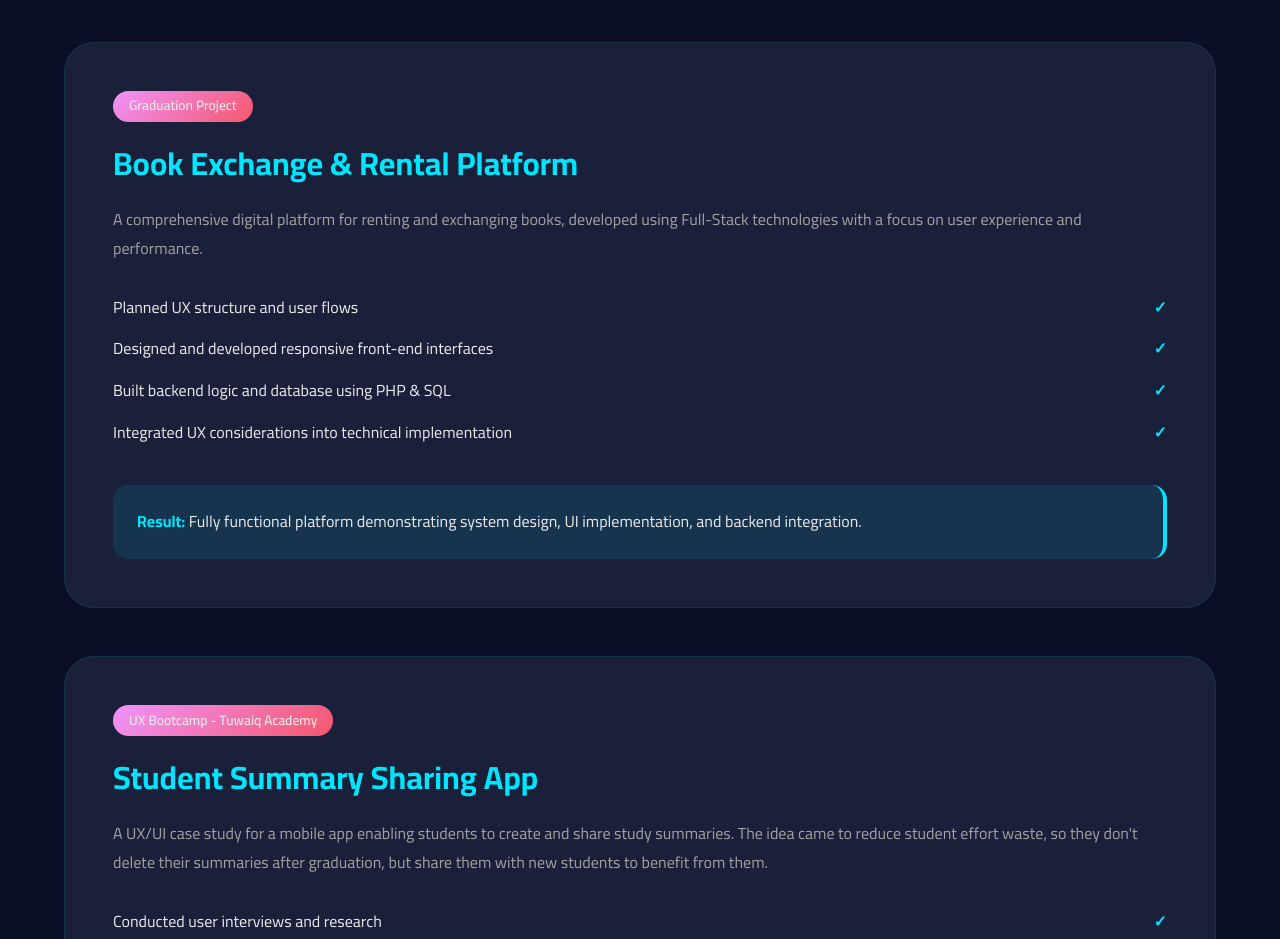
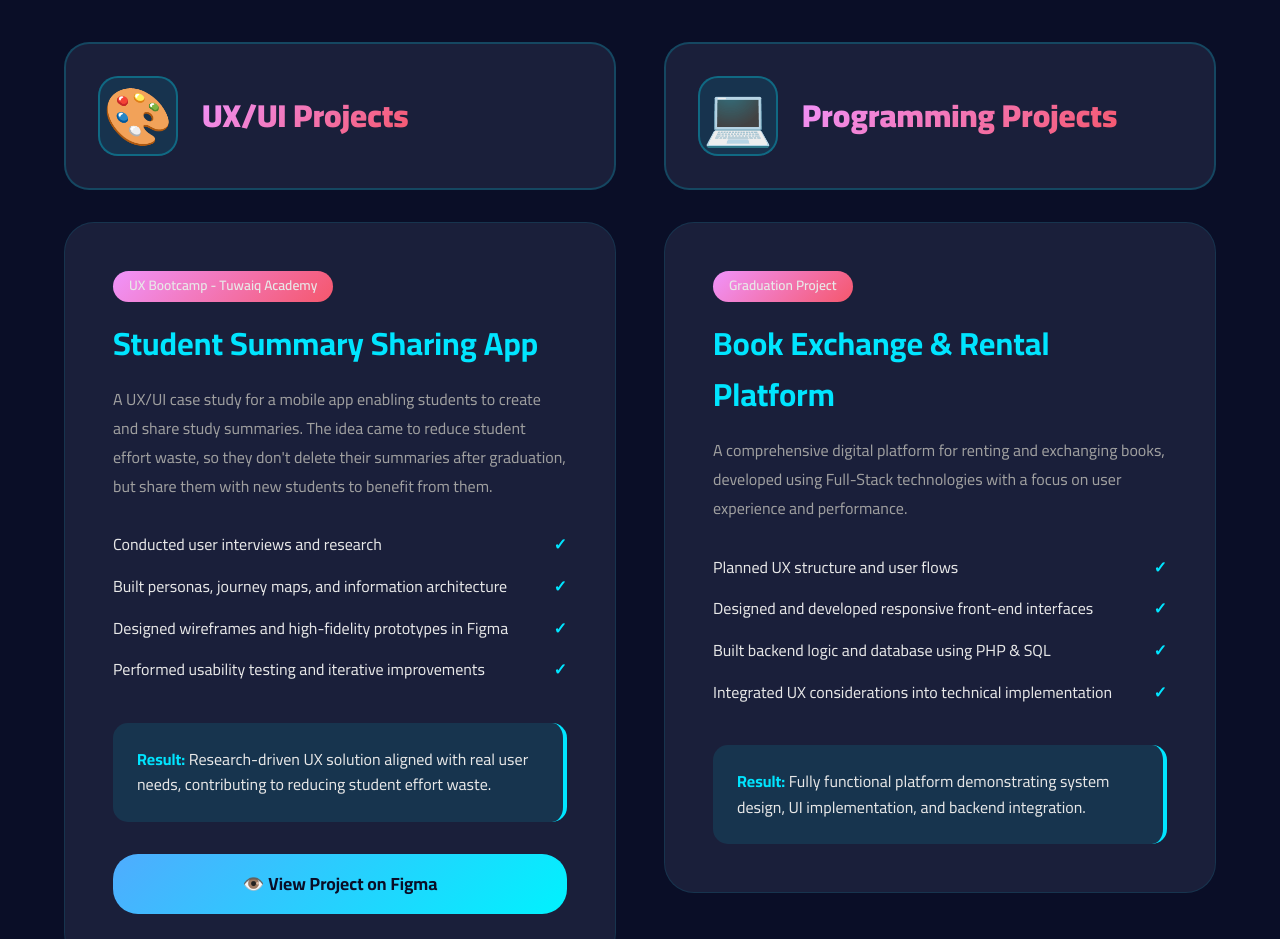
Before and after one commit to mwdcoder/Portfolio, a plain HTML site: page index.html in a window 1280 px wide. Shown: the part 3840-4779 px from the top of the page. Drawn offline with Linux system fonts and the light colour scheme.

Commit message:
Add files via upload

```diff
--- a/index.html
+++ b/index.html
@@ -275,56 +275,17 @@
         </p>
 
         <div class="projects-container">
-            <div class="project-card reveal">
-                <div class="project-content">
-                    <span class="project-type">
-                        <span class="ar" style="display: none;">مشروع التخرج</span>
-                        <span class="en">Graduation Project</span>
-                    </span>
-                    <h3>
-                        <span class="ar" style="display: none;">منصة تبادل وتأجير الكتب</span>
-                        <span class="en">Book Exchange & Rental Platform</span>
+            <!-- UX/UI Projects -->
+            <div class="project-category reveal">
+                <div class="category-header">
+                    <div class="category-icon">🎨</div>
+                    <h3 class="category-title">
+                        <span class="ar" style="display: none;">مشاريع تجربة المستخدم</span>
+                        <span class="en">UX/UI Projects</span>
                     </h3>
-                    <p>
-                        <span class="ar" style="display: none;">
-                            منصة رقمية متكاملة لتأجير وتبادل الكتب، تم تطويرها باستخدام تقنيات Full-Stack
-                            مع التركيز على تجربة المستخدم والأداء.
-                        </span>
-                        <span class="en">
-                            A comprehensive digital platform for renting and exchanging books, developed using Full-Stack
-                            technologies with a focus on user experience and performance.
-                        </span>
-                    </p>
-                    <ul class="project-highlights">
-                        <li>
-                            <span class="ar" style="display: none;">تخطيط هيكل تجربة المستخدم وتدفقات الاستخدام</span>
-                            <span class="en">Planned UX structure and user flows</span>
-                        </li>
-                        <li>
-                            <span class="ar" style="display: none;">تصميم وتطوير واجهات أمامية متجاوبة</span>
-                            <span class="en">Designed and developed responsive front-end interfaces</span>
-                        </li>
-                        <li>
-                            <span class="ar" style="display: none;">بناء منطق الخادم وقاعدة البيانات باستخدام PHP و SQL</span>
-                            <span class="en">Built backend logic and database using PHP & SQL</span>
-                        </li>
-                        <li>
-                            <span class="ar" style="display: none;">دمج اعتبارات تجربة المستخدم في التنفيذ التقني</span>
-                            <span class="en">Integrated UX considerations into technical implementation</span>
-                        </li>
-                    </ul>
-                    <div class="project-result">
-                        <strong>
-                            <span class="ar" style="display: none;">النتيجة:</span>
-                            <span class="en">Result:</span>
-                        </strong>
-                        <span class="ar" style="display: none;"> منصة متكاملة وظيفيًا تُظهر تصميم النظام، تنفيذ الواجهة، ودمج الخادم.</span>
-                        <span class="en"> Fully functional platform demonstrating system design, UI implementation, and backend integration.</span>
-                    </div>
-                </div>
                 </div>
 
-            <div class="project-card reveal clickable-card" onclick="window.open('https://www.figma.com/design/l861eOoECehmi4qoDhJ870/Summaries-App-%E2%80%93-UX-UI-Design--Student-Notes-Platform-?node-id=0-1&t=I4TTbRpOJ19jMGXK-1', '_blank')">
+                <div class="project-card clickable-card" onclick="window.open('https://www.figma.com/design/l861eOoECehmi4qoDhJ870/Summaries-App-%E2%80%93-UX-UI-Design--Student-Notes-Platform-?node-id=0-1&t=I4TTbRpOJ19jMGXK-1', '_blank')">
                     <div class="project-content">
                         <span class="project-type">
                             <span class="ar" style="display: none;">UX Bootcamp - أكاديمية طويق</span>
@@ -372,9 +333,70 @@
                             <span class="ar" style="display: none;"> حل UX مبني على البحث ومتوافق مع احتياجات المستخدمين الفعلية، يساهم في تقليل هدر الجهد الطلابي.</span>
                             <span class="en"> Research-driven UX solution aligned with real user needs, contributing to reducing student effort waste.</span>
                         </div>
-                    <div class="view-project-btn">
+                        <div class="view-project-btn" style="margin-top: 2rem; padding: 1rem 2rem; background: linear-gradient(135deg, #4facfe 0%, #00f2fe 100%); color: #0A0E27; border-radius: 25px; text-align: center; font-weight: 700; font-size: 1.1rem; transition: all 0.3s; display: block; width: 100%; box-sizing: border-box;">
                             <span class="ar" style="display: none;">👁️ عرض المشروع في Figma</span>
                             <span class="en">👁️ View Project on Figma</span>
+                        </div>
+                    </div>
+                </div>
+            </div>
+
+            <!-- Programming Projects -->
+            <div class="project-category reveal">
+                <div class="category-header">
+                    <div class="category-icon">💻</div>
+                    <h3 class="category-title">
+                        <span class="ar" style="display: none;">مشاريع البرمجة</span>
+                        <span class="en">Programming Projects</span>
+                    </h3>
+                </div>
+
+                <div class="project-card">
+                    <div class="project-content">
+                        <span class="project-type">
+                            <span class="ar" style="display: none;">مشروع التخرج</span>
+                            <span class="en">Graduation Project</span>
+                        </span>
+                        <h3>
+                            <span class="ar" style="display: none;">منصة تبادل وتأجير الكتب</span>
+                            <span class="en">Book Exchange & Rental Platform</span>
+                        </h3>
+                        <p>
+                            <span class="ar" style="display: none;">
+                                منصة رقمية متكاملة لتأجير وتبادل الكتب، تم تطويرها باستخدام تقنيات Full-Stack
+                                مع التركيز على تجربة المستخدم والأداء.
+                            </span>
+                            <span class="en">
+                                A comprehensive digital platform for renting and exchanging books, developed using Full-Stack
+                                technologies with a focus on user experience and performance.
+                            </span>
+                        </p>
+                        <ul class="project-highlights">
+                            <li>
+                                <span class="ar" style="display: none;">تخطيط هيكل تجربة المستخدم وتدفقات الاستخدام</span>
+                                <span class="en">Planned UX structure and user flows</span>
+                            </li>
+                            <li>
+                                <span class="ar" style="display: none;">تصميم وتطوير واجهات أمامية متجاوبة</span>
+                                <span class="en">Designed and developed responsive front-end interfaces</span>
+                            </li>
+                            <li>
+                                <span class="ar" style="display: none;">بناء منطق الخادم وقاعدة البيانات باستخدام PHP و SQL</span>
+                                <span class="en">Built backend logic and database using PHP & SQL</span>
+                            </li>
+                            <li>
+                                <span class="ar" style="display: none;">دمج اعتبارات تجربة المستخدم في التنفيذ التقني</span>
+                                <span class="en">Integrated UX considerations into technical implementation</span>
+                            </li>
+                        </ul>
+                        <div class="project-result">
+                            <strong>
+                                <span class="ar" style="display: none;">النتيجة:</span>
+                                <span class="en">Result:</span>
+                            </strong>
+                            <span class="ar" style="display: none;"> منصة متكاملة وظيفيًا تُظهر تصميم النظام، تنفيذ الواجهة، ودمج الخادم.</span>
+                            <span class="en"> Fully functional platform demonstrating system design, UI implementation, and backend integration.</span>
+                        </div>
                     </div>
                 </div>
             </div>
--- a/style.css
+++ b/style.css
@@ -407,8 +407,82 @@ section {
 
 /* Projects Section */
 .projects-container {
-    max-width: 1200px;
+    max-width: 1400px;
     margin: 0 auto;
+    display: grid;
+    grid-template-columns: 1fr 1fr;
+    gap: 3rem;
+}
+
+.project-category {
+    display: flex;
+    flex-direction: column;
+    gap: 2rem;
+}
+
+.category-header {
+    display: flex;
+    align-items: center;
+    gap: 1.5rem;
+    padding: 2rem;
+    background: var(--secondary);
+    border-radius: 25px;
+    border: 2px solid rgba(0, 229, 255, 0.2);
+    position: relative;
+    overflow: hidden;
+    transition: all 0.4s;
+}
+
+.category-header::before {
+    content: '';
+    position: absolute;
+    top: 0;
+    left: 0;
+    right: 0;
+    height: 4px;
+    background: var(--gradient-3);
+    transform: scaleX(0);
+    transform-origin: left;
+    transition: transform 0.6s ease;
+}
+
+.category-header:hover::before {
+    transform: scaleX(1);
+}
+
+.category-header:hover {
+    border-color: var(--accent);
+    transform: translateY(-5px);
+    box-shadow: 0 15px 35px rgba(0, 229, 255, 0.3);
+}
+
+.category-icon {
+    font-size: 3.5rem;
+    width: 80px;
+    height: 80px;
+    display: flex;
+    align-items: center;
+    justify-content: center;
+    background: rgba(0, 229, 255, 0.1);
+    border-radius: 20px;
+    border: 2px solid rgba(0, 229, 255, 0.3);
+    transition: all 0.4s;
+}
+
+.category-header:hover .category-icon {
+    background: var(--accent);
+    transform: rotate(10deg) scale(1.1);
+    border-color: var(--accent);
+}
+
+.category-title {
+    font-size: 2rem;
+    font-weight: 900;
+    background: var(--gradient-2);
+    -webkit-background-clip: text;
+    background-clip: text;
+    -webkit-text-fill-color: transparent;
+    margin: 0;
 }
 
 .project-card {
@@ -624,6 +698,14 @@ section {
     padding: 3rem;
     border-radius: 30px;
     border: 1px solid rgba(0, 229, 255, 0.1);
+    transition: all 0.4s;
+    cursor: pointer;
+}
+
+.education-highlights:hover {
+    transform: translateY(-10px);
+    box-shadow: 0 30px 60px rgba(0, 229, 255, 0.3);
+    border-color: var(--accent);
 }
 
 .education-highlights h3 {
@@ -649,12 +731,14 @@ section {
     align-items: center;
     gap: 1rem;
     transition: all 0.3s;
+    cursor: pointer;
 }
 
 .education-skill-item:hover {
-    background: var(--accent);
-    color: var(--primary);
-    transform: scale(1.05);
+    background: rgba(0, 229, 255, 0.2);
+    border-color: var(--accent);
+    transform: translateY(-5px);
+    box-shadow: 0 10px 25px rgba(0, 229, 255, 0.3);
 }
 
 .skill-icon {
@@ -802,6 +886,27 @@ footer p {
     .education-skills {
         grid-template-columns: 1fr;
     }
+
+    .projects-container {
+        grid-template-columns: 1fr;
+        gap: 2rem;
+    }
+
+    .category-header {
+        padding: 1.5rem;
+        flex-direction: column;
+        text-align: center;
+    }
+
+    .category-icon {
+        width: 60px;
+        height: 60px;
+        font-size: 2.5rem;
+    }
+
+    .category-title {
+        font-size: 1.5rem;
+    }
 }
 
 /* Glowing effects */
```
Lines whose indentation alone changed are shown as unchanged.
